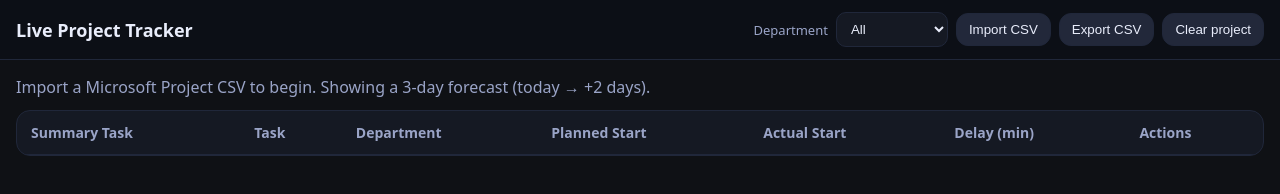
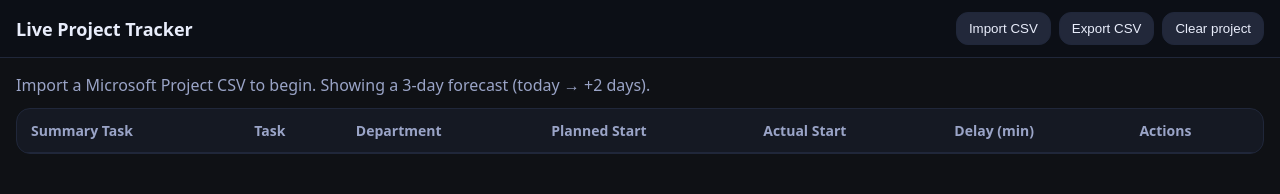
Before and after one commit to dezrobbo1/Live-Project-Tracker, a website: page public/index.html in a window 1280 px wide. Drawn offline with Linux system fonts and the light colour scheme.

Commit message:
Remove department filter from index.html
Removed department filter dropdown from the header.

```diff
--- a/public/index.html
+++ b/public/index.html
@@ -10,17 +10,6 @@
   <header class="bar">
     <h1>Live Project Tracker</h1>
     <div class="tools">
-      <label class="inline">
-        Department
-        <select id="deptFilter" aria-label="Department filter">
-          <option value="All">All</option>
-          <option>Ops</option>
-          <option>Mech</option>
-          <option>Rigging</option>
-          <option>Instruments</option>
-        </select>
-      </label>
-
       <input id="fileInput" type="file" accept=".csv,text/csv" hidden />
       <button id="importBtn" aria-label="Import CSV">Import CSV</button>
       <button id="exportBtn" aria-label="Export end-of-shift CSV">Export CSV</button>
```
